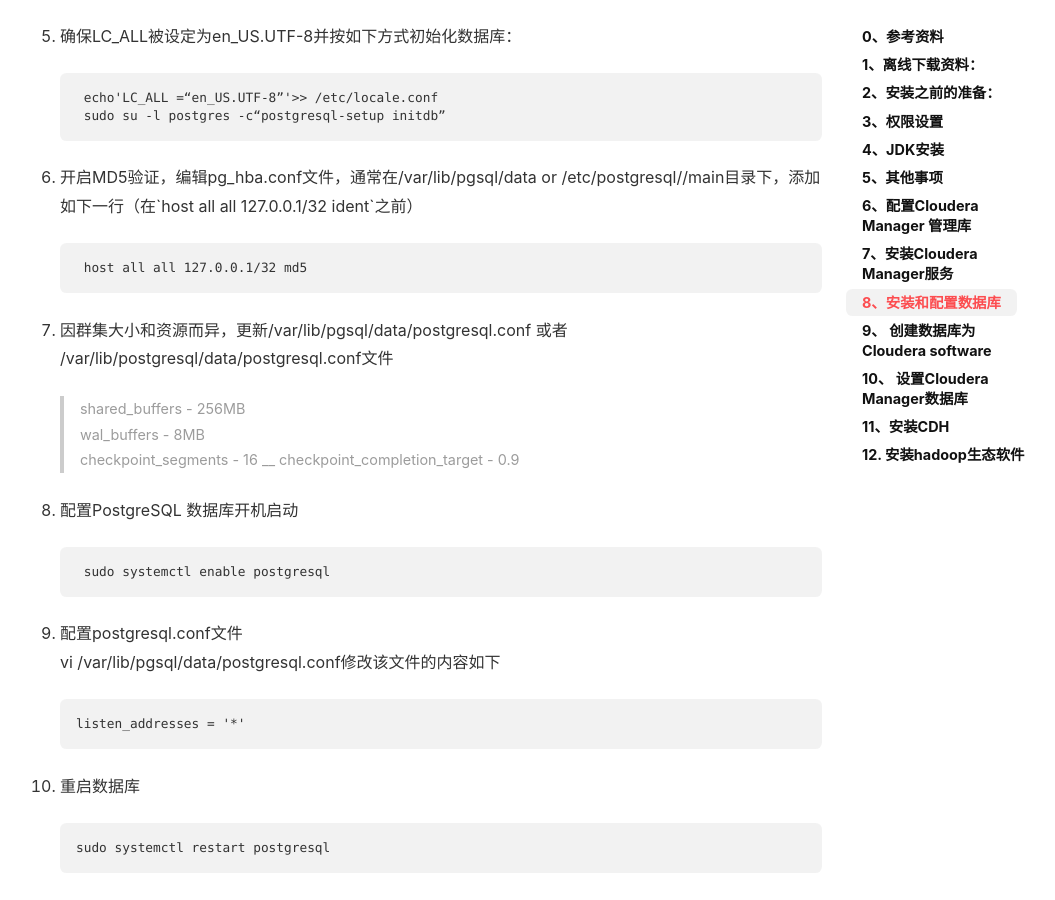
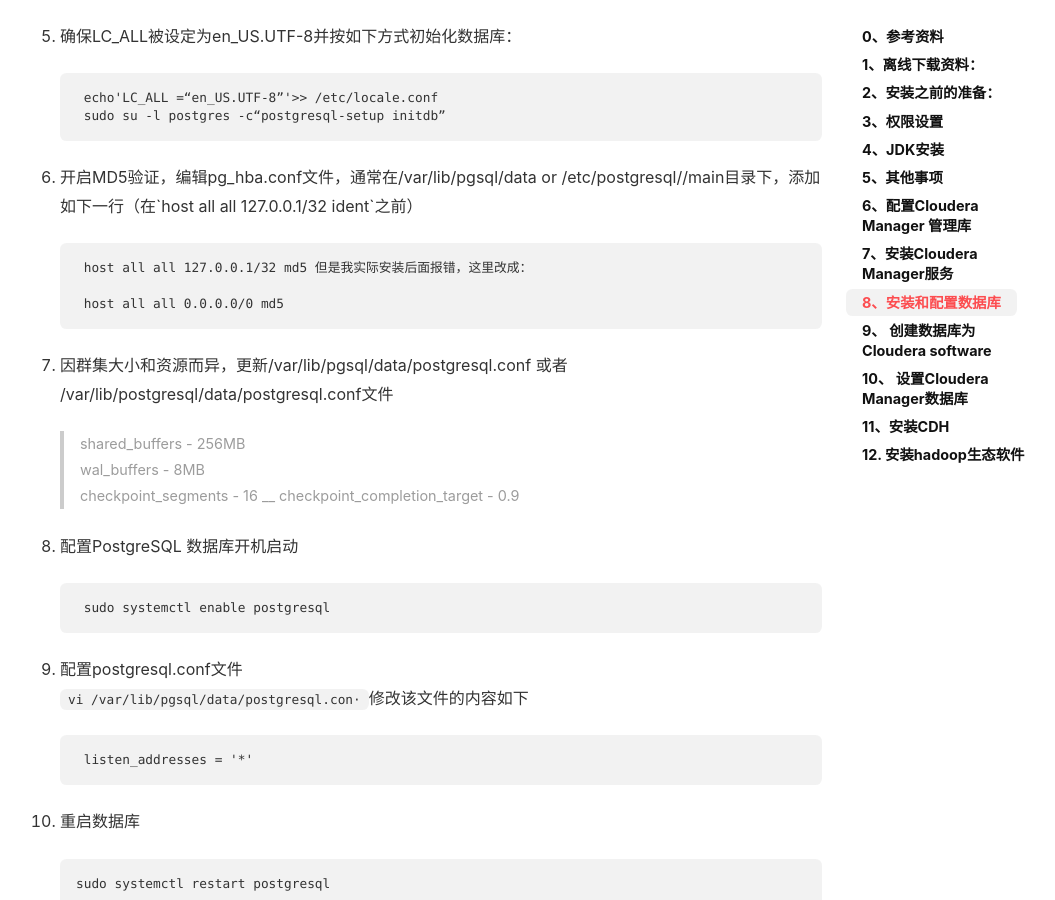
Before and after one commit to Ccccong/Ccccong.github.io, a Jekyll site: the page built from _posts/2018-07-03-Hadoop 集群搭建.md, in a window 1280 px wide and 900 px high, scrolled down 4604 px. Shown: the whole window, without its empty margins (101-1156 px from the left). Built offline with Jekyll 4.4.1, drawn with Linux system fonts in a browser that asks for light colours; nearby versions of some CDN libraries.

Commit message:
Update Hadoop 集群搭建

```diff
--- a/_posts/2018-07-03-Hadoop 集群搭建.md
+++ b/_posts/2018-07-03-Hadoop 集群搭建.md
@@ -139,6 +139,9 @@
 6. 开启MD5验证，编辑pg_hba.conf文件，通常在/var/lib/pgsql/data or /etc/postgresql/<version>/main目录下，添加如下一行（在`host all all 127.0.0.1/32 ident`之前）
 
         host all all 127.0.0.1/32 md5
+但是我实际安装后面报错，这里改成：
+
+        host all all 0.0.0.0/0 md5
 
 7. 因群集大小和资源而异，更新/var/lib/pgsql/data/postgresql.conf 或者 /var/lib/postgresql/data/postgresql.conf文件
 > shared_buffers - 256MB
@@ -150,8 +153,8 @@
 
         sudo systemctl enable postgresql
 
-9.  配置postgresql.conf文件
-vi /var/lib/pgsql/data/postgresql.conf修改该文件的内容如下
+9. 配置postgresql.conf文件
+`vi /var/lib/pgsql/data/postgresql.con·`修改该文件的内容如下
 
         listen_addresses = '*'
 
```
